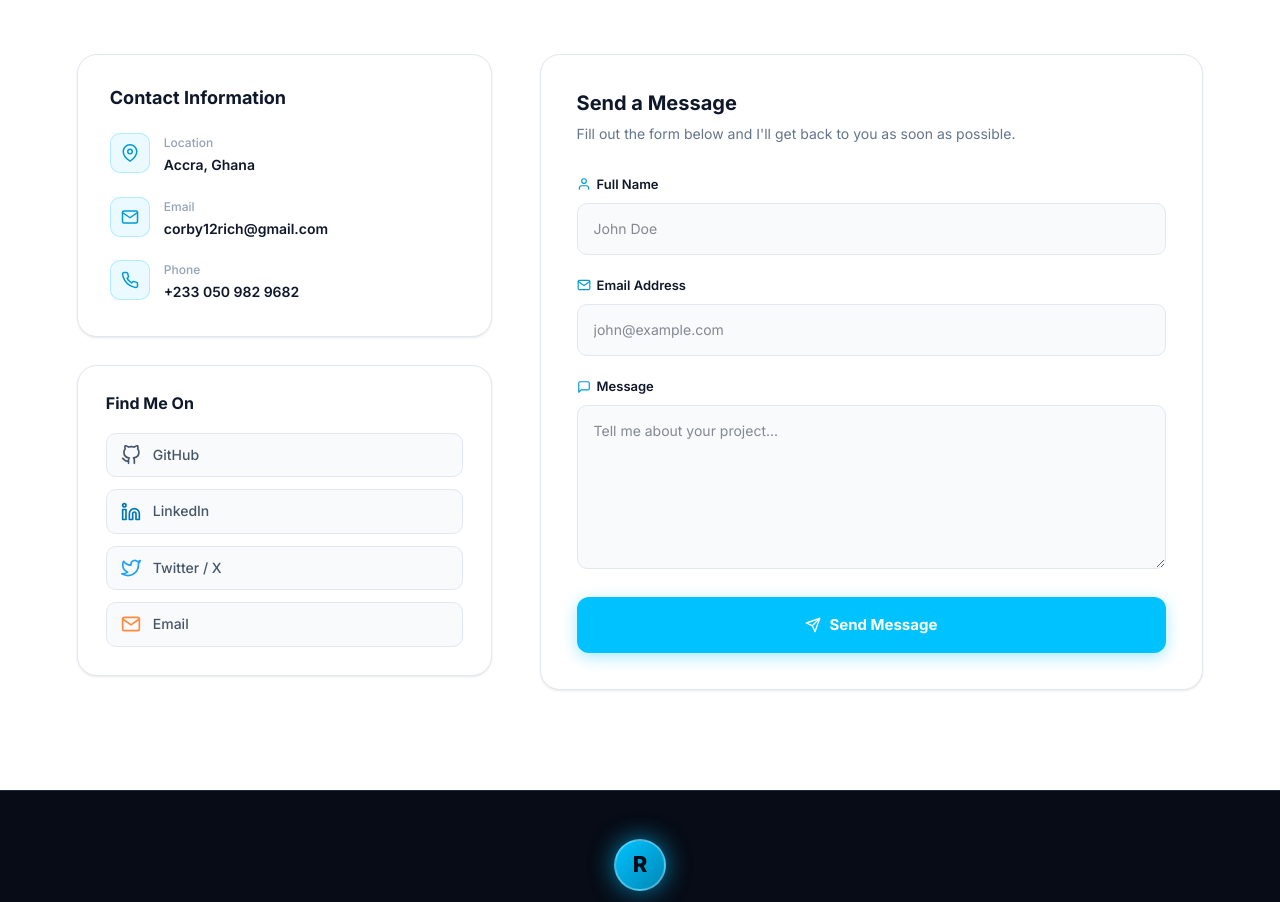
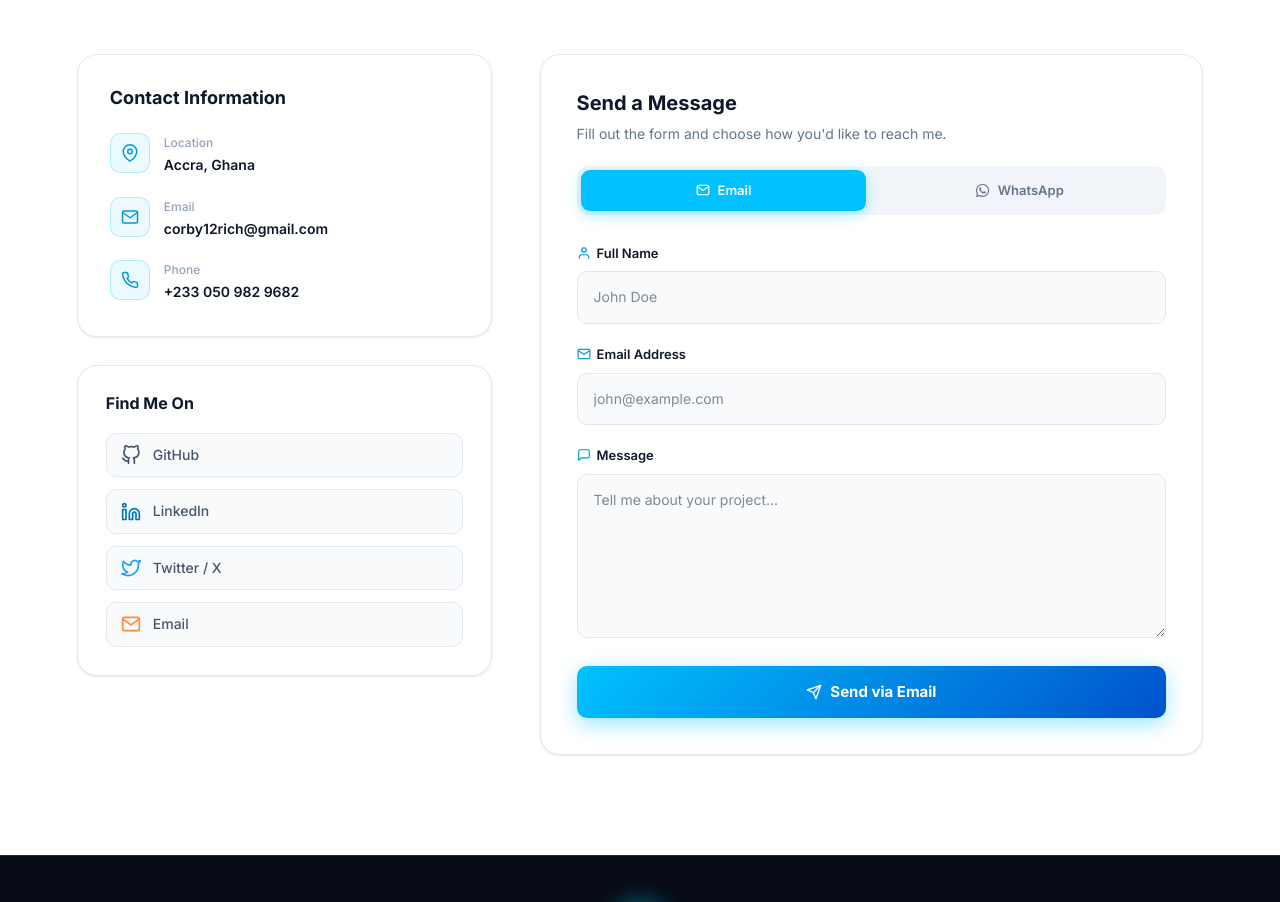
Before and after one commit to MrCorbyyy/my-portfolio, a React (Vite) app: page / in a window 1280 px wide. Shown: the part 5480-6382 px from the top of the page. Built offline with nearby package versions, Linux system fonts and the light colour scheme.

Commit message:
feat: add Contact component with email and WhatsApp integration

```diff
--- a/src/sections/Contact.tsx
+++ b/src/sections/Contact.tsx
@@ -13,6 +13,7 @@ import {
   FiUser,
   FiMessageSquare,
 } from 'react-icons/fi';
+import { FaWhatsapp } from 'react-icons/fa';
 
 const socialLinks = [
   {
@@ -53,23 +54,40 @@ const contactInfo = [
 
 type FormState = { name: string; email: string; message: string };
 type Status = 'idle' | 'sending' | 'success' | 'error';
+type SendVia = 'email' | 'whatsapp';
 
 export default function Contact() {
   const [form, setForm] = useState<FormState>({ name: '', email: '', message: '' });
   const [status, setStatus] = useState<Status>('idle');
+  const [sendVia, setSendVia] = useState<SendVia>('email');
   const formRef = useRef<HTMLFormElement>(null);
 
   function handleChange(e: React.ChangeEvent<HTMLInputElement | HTMLTextAreaElement>) {
     setForm((prev) => ({ ...prev, [e.target.name]: e.target.value }));
   }
 
-  async function handleSubmit(e: FormEvent) {
+  function handleSubmit(e: FormEvent) {
     e.preventDefault();
     setStatus('sending');
-    await new Promise((r) => setTimeout(r, 1500));
-    setStatus('success');
-    setForm({ name: '', email: '', message: '' });
-    setTimeout(() => setStatus('idle'), 4000);
+
+    const { name, email, message } = form;
+
+    setTimeout(() => {
+      if (sendVia === 'email') {
+        const subject = encodeURIComponent(`Message from ${name}`);
+        const body = encodeURIComponent(`Name: ${name}\nEmail: ${email}\n\n${message}`);
+        window.open(`mailto:corby12rich@gmail.com?subject=${subject}&body=${body}`, '_blank');
+      } else {
+        const text = encodeURIComponent(
+          `Hi Richard! I'm ${name} (${email}).\n\n${message}`
+        );
+        window.open(`https://wa.me/233509829682?text=${text}`, '_blank');
+      }
+
+      setStatus('success');
+      setForm({ name: '', email: '', message: '' });
+      setTimeout(() => setStatus('idle'), 4000);
+    }, 600);
   }
 
   const inputStyle = {
@@ -223,9 +241,61 @@ export default function Contact() {
               <h3 style={{ fontSize: '20px', fontWeight: '700', color: '#0F172A', marginBottom: '8px' }}>
                 Send a Message
               </h3>
-              <p style={{ fontSize: '14px', color: '#64748B', marginBottom: '28px' }}>
-                Fill out the form below and I'll get back to you as soon as possible.
+              <p style={{ fontSize: '14px', color: '#64748B', marginBottom: '20px' }}>
+                Fill out the form and choose how you'd like to reach me.
               </p>
+
+              {/* Channel picker */}
+              <div
+                style={{
+                  display: 'flex',
+                  gap: '10px',
+                  marginBottom: '28px',
+                  background: '#F1F5F9',
+                  borderRadius: '12px',
+                  padding: '4px',
+                }}
+              >
+                {(['email', 'whatsapp'] as SendVia[]).map((method) => {
+                  const isActive = sendVia === method;
+                  const isWA = method === 'whatsapp';
+                  return (
+                    <button
+                      key={method}
+                      type="button"
+                      id={`contact-via-${method}`}
+                      onClick={() => setSendVia(method)}
+                      style={{
+                        flex: 1,
+                        display: 'flex',
+                        alignItems: 'center',
+                        justifyContent: 'center',
+                        gap: '8px',
+                        padding: '10px 16px',
+                        borderRadius: '9px',
+                        border: 'none',
+                        cursor: 'pointer',
+                        fontSize: '13px',
+                        fontWeight: '600',
+                        fontFamily: 'Inter, sans-serif',
+                        transition: 'all 0.25s ease',
+                        background: isActive
+                          ? isWA ? '#25D366' : '#00C2FF'
+                          : 'transparent',
+                        color: isActive ? '#FFFFFF' : '#64748B',
+                        boxShadow: isActive
+                          ? isWA
+                            ? '0 4px 14px rgba(37, 211, 102, 0.35)'
+                            : '0 4px 14px rgba(0, 194, 255, 0.35)'
+                          : 'none',
+                      }}
+                    >
+                      {isWA ? <FaWhatsapp size={15} /> : <FiMail size={14} />}
+                      {isWA ? 'WhatsApp' : 'Email'}
+                    </button>
+                  );
+                })}
+              </div>
 
               <form
                 id="contact-form"
@@ -315,31 +385,52 @@ export default function Contact() {
                   />
                 </div>
 
-                {/* Submit button in Electric Cyan with Cyan Glow */}
+                {/* Submit button */}
                 <button
                   type="submit"
                   id="contact-submit-btn"
                   disabled={status === 'sending'}
-                  className="btn-primary"
                   style={{
                     width: '100%',
+                    display: 'flex',
+                    alignItems: 'center',
                     justifyContent: 'center',
+                    gap: '8px',
+                    padding: '14px 24px',
+                    borderRadius: '10px',
+                    border: 'none',
+                    cursor: status === 'sending' ? 'not-allowed' : 'pointer',
+                    fontSize: '15px',
+                    fontWeight: '700',
+                    fontFamily: 'Inter, sans-serif',
+                    color: '#FFFFFF',
+                    transition: 'all 0.25s ease',
                     opacity: status === 'sending' ? 0.75 : 1,
-                    cursor: status === 'sending' ? 'not-allowed' : 'pointer',
+                    background: sendVia === 'whatsapp'
+                      ? 'linear-gradient(135deg, #25D366 0%, #128C7E 100%)'
+                      : 'linear-gradient(135deg, #00C2FF 0%, #0052CC 100%)',
+                    boxShadow: sendVia === 'whatsapp'
+                      ? '0 6px 20px rgba(37, 211, 102, 0.4)'
+                      : '0 6px 20px rgba(0, 194, 255, 0.4)',
                   }}
-                  aria-label="Send message"
+                  aria-label={`Send message via ${sendVia}`}
                 >
                   {status === 'sending' ? (
                     <>
                       <svg width="16" height="16" viewBox="0 0 24 24" fill="none" style={{ animation: 'spin 1s linear infinite' }}>
                         <circle cx="12" cy="12" r="10" stroke="currentColor" strokeWidth="3" strokeDasharray="30 70" />
                       </svg>
-                      Sending...
+                      Opening...
+                    </>
+                  ) : sendVia === 'whatsapp' ? (
+                    <>
+                      <FaWhatsapp size={17} />
+                      Send via WhatsApp
                     </>
                   ) : (
                     <>
                       <FiSend size={16} />
-                      Send Message
+                      Send via Email
                     </>
                   )}
                 </button>
@@ -356,16 +447,20 @@ export default function Contact() {
                       alignItems: 'center',
                       gap: '8px',
                       padding: '12px 16px',
-                      background: 'rgba(0, 194, 255, 0.1)',
-                      border: '1px solid #00C2FF',
+                      background: sendVia === 'whatsapp'
+                        ? 'rgba(37, 211, 102, 0.1)'
+                        : 'rgba(0, 194, 255, 0.1)',
+                      border: `1px solid ${sendVia === 'whatsapp' ? '#25D366' : '#00C2FF'}`,
                       borderRadius: '8px',
-                      color: '#009BD4',
+                      color: sendVia === 'whatsapp' ? '#128C7E' : '#009BD4',
                       fontSize: '14px',
                       fontWeight: '600',
                     }}
                   >
                     <FiCheck size={16} />
-                    Thank you! Your message has been sent successfully.
+                    {sendVia === 'whatsapp'
+                      ? 'WhatsApp opened! Your message is ready to send.'
+                      : 'Email client opened! Your message is ready to send.'}
                   </motion.div>
                 )}
               </form>
```
